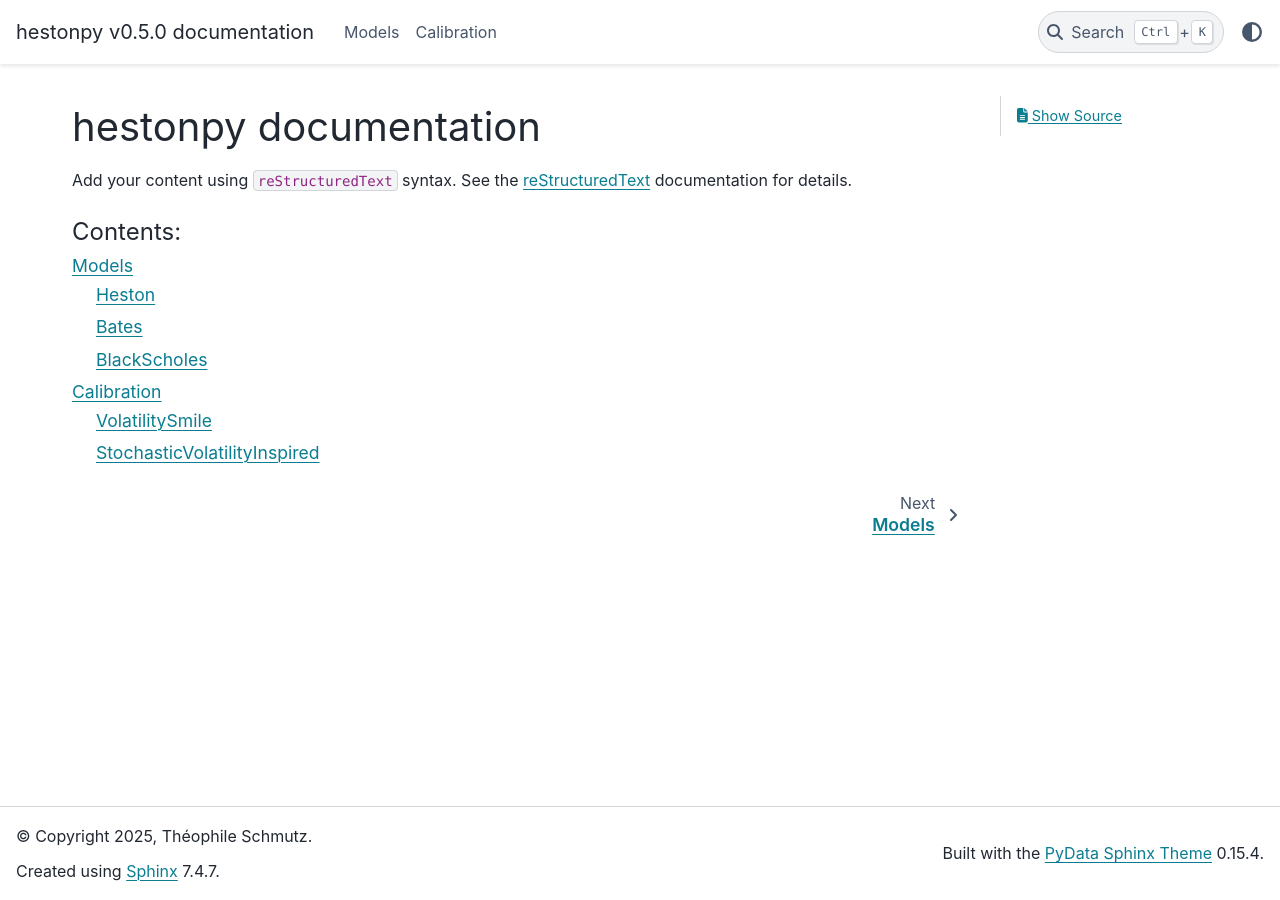
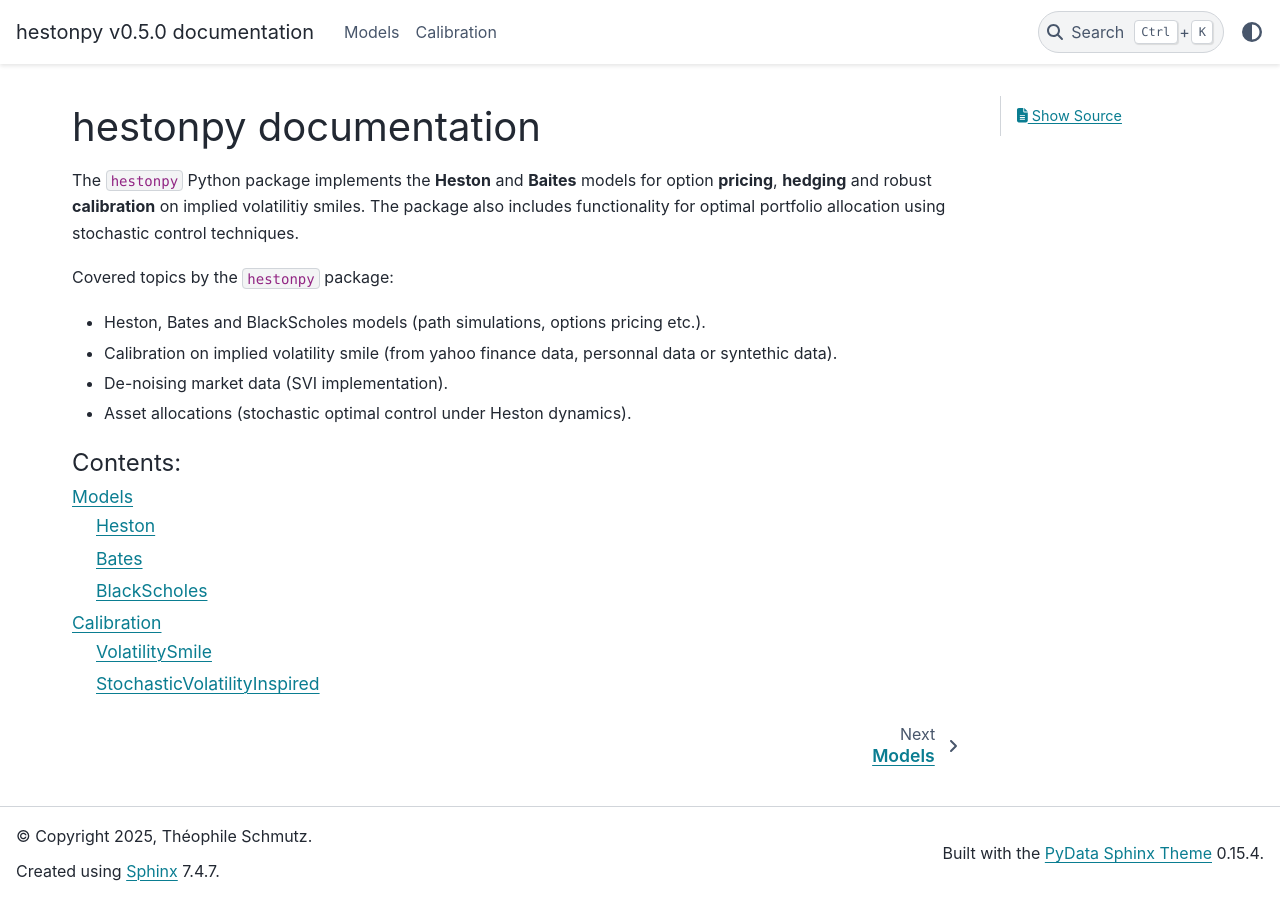
Before and after one commit to SarcasticMatrix/hestonpy, a Sphinx documentation site: the page built from doc/index.rst, in a window 1280 px wide. Built offline with Sphinx 7.4.7 and the PyData theme 0.15.4, drawn with Linux system fonts in a browser that asks for light colours.

Commit message:
Update documentation

```diff
--- a/doc/index.rst
+++ b/doc/index.rst
@@ -6,10 +6,17 @@
 hestonpy documentation
 ======================
 
-Add your content using ``reStructuredText`` syntax. See the
-`reStructuredText <https://www.sphinx-doc.org/en/master/usage/restructuredtext/index.html>`_
-documentation for details.
 
+The ``hestonpy`` Python package implements the **Heston** and **Baites** models for option **pricing**, **hedging**
+and robust **calibration** on implied volatilitiy smiles.
+The package also includes functionality for optimal portfolio allocation using stochastic control techniques.
+
+Covered topics by the ``hestonpy`` package:
+
+* Heston, Bates and BlackScholes models (path simulations, options pricing etc.).
+* Calibration on implied volatility smile (from yahoo finance data, personnal data or syntethic data).
+* De-noising market data (SVI implementation).
+* Asset allocations (stochastic optimal control under Heston dynamics).
 
 .. toctree::
    :maxdepth: 2
--- a/doc/pages/calibration.rst
+++ b/doc/pages/calibration.rst
@@ -2,6 +2,7 @@
 Calibration
 ###########
 
+Calibration methods on implied volatility smile.
 
 VolatilitySmile
 ===============
```
Also changed, not shown: 9 other files.
